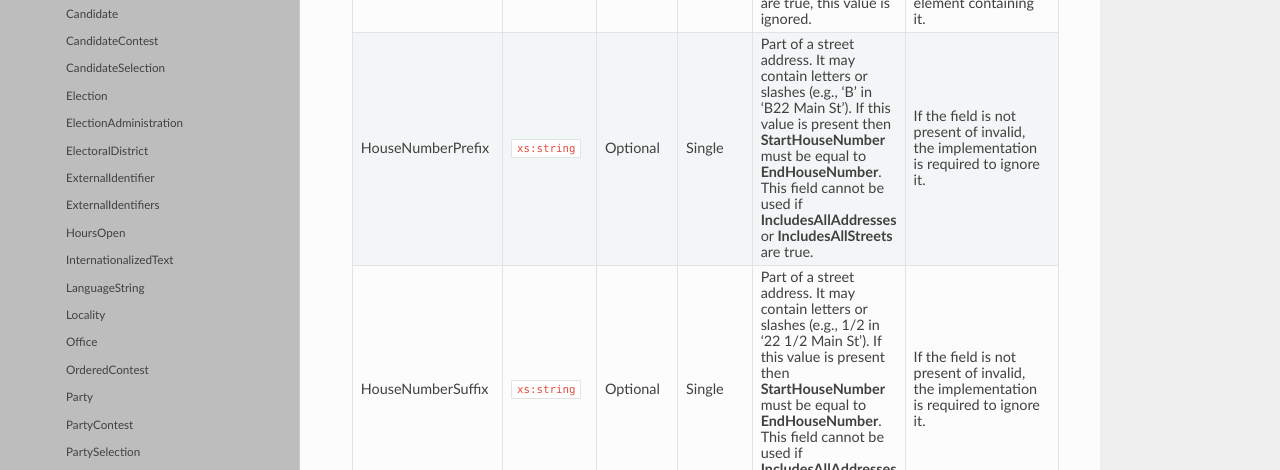
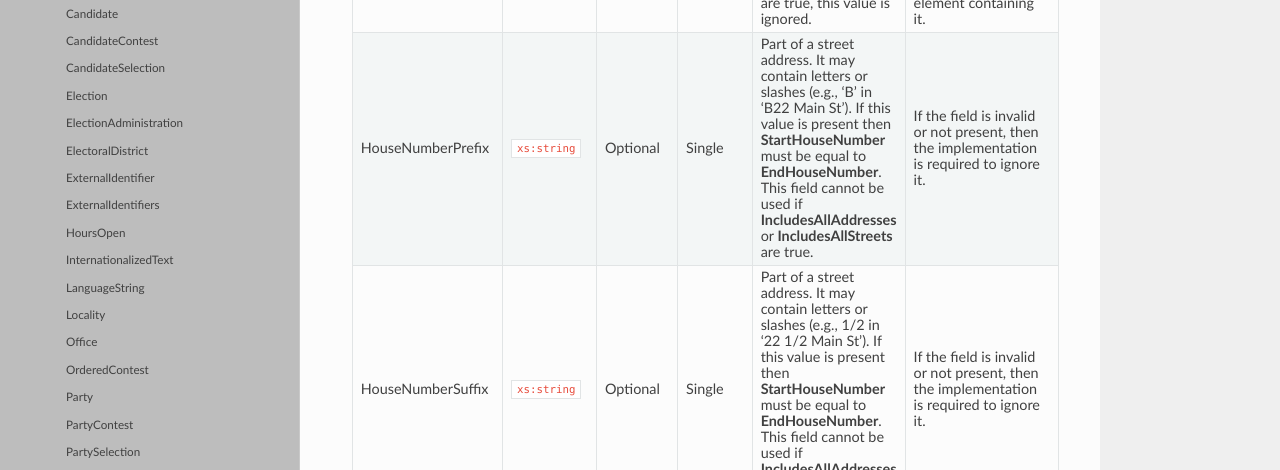
Before and after one commit to votinginfoproject/vip-specification, a Sphinx documentation site: the page built from docs/built_rst/xml/elements/street_segment.rst, in a window 1280 px wide and 900 px high, scrolled down 1522 px. Shown: the part 151-621 px from the top of the window. Built offline with Sphinx 7.4.7 and the Read the Docs theme 2.0.0, drawn with Linux system fonts in a browser that asks for light colours.

Commit message:
RST update; street_segment update, fixing typo and improve CSV example

```diff
--- a/docs/built_rst/xml/elements/street_segment.rst
+++ b/docs/built_rst/xml/elements/street_segment.rst
@@ -67,17 +67,17 @@ are equal.
 |                      |                           |              |              | **IncludesAllStreets** are true, this    |                                          |
 |                      |                           |              |              | value is ignored.                        |                                          |
 +----------------------+---------------------------+--------------+--------------+------------------------------------------+------------------------------------------+
-| HouseNumberPrefix    | ``xs:string``             | Optional     | Single       | Part of a street address. It may contain | If the field is not present of invalid,  |
-|                      |                           |              |              | letters or slashes (e.g., 'B' in 'B22    | the implementation is required to ignore |
-|                      |                           |              |              | Main St'). If this value is present then | it.                                      |
+| HouseNumberPrefix    | ``xs:string``             | Optional     | Single       | Part of a street address. It may contain | If the field is invalid or not present,  |
+|                      |                           |              |              | letters or slashes (e.g., 'B' in 'B22    | then the implementation is required to   |
+|                      |                           |              |              | Main St'). If this value is present then | ignore it.                               |
 |                      |                           |              |              | **StartHouseNumber** must be equal to    |                                          |
 |                      |                           |              |              | **EndHouseNumber**. This field cannot be |                                          |
 |                      |                           |              |              | used if **IncludesAllAddresses** or      |                                          |
 |                      |                           |              |              | **IncludesAllStreets** are true.         |                                          |
 +----------------------+---------------------------+--------------+--------------+------------------------------------------+------------------------------------------+
-| HouseNumberSuffix    | ``xs:string``             | Optional     | Single       | Part of a street address. It may contain | If the field is not present of invalid,  |
-|                      |                           |              |              | letters or slashes (e.g., 1/2 in '22 1/2 | the implementation is required to ignore |
-|                      |                           |              |              | Main St'). If this value is present then | it.                                      |
+| HouseNumberSuffix    | ``xs:string``             | Optional     | Single       | Part of a street address. It may contain | If the field is invalid or not present,  |
+|                      |                           |              |              | letters or slashes (e.g., 1/2 in '22 1/2 | then the implementation is required to   |
+|                      |                           |              |              | Main St'). If this value is present then | ignore it.                               |
 |                      |                           |              |              | **StartHouseNumber** must be equal to    |                                          |
 |                      |                           |              |              | **EndHouseNumber**. This field cannot be |                                          |
 |                      |                           |              |              | used if **IncludesAllAddresses** or      |                                          |
```
Also changed, not shown: docs/built_rst/csv/elements/street_segment.rst (+9 -8 lines), docs/built_rst/csv/single_page.rst (+9 -8 lines), docs/built_rst/tables/elements/street_segment.rst (+6 -6 lines), docs/built_rst/xml/single_page.rst (+6 -6 lines).
